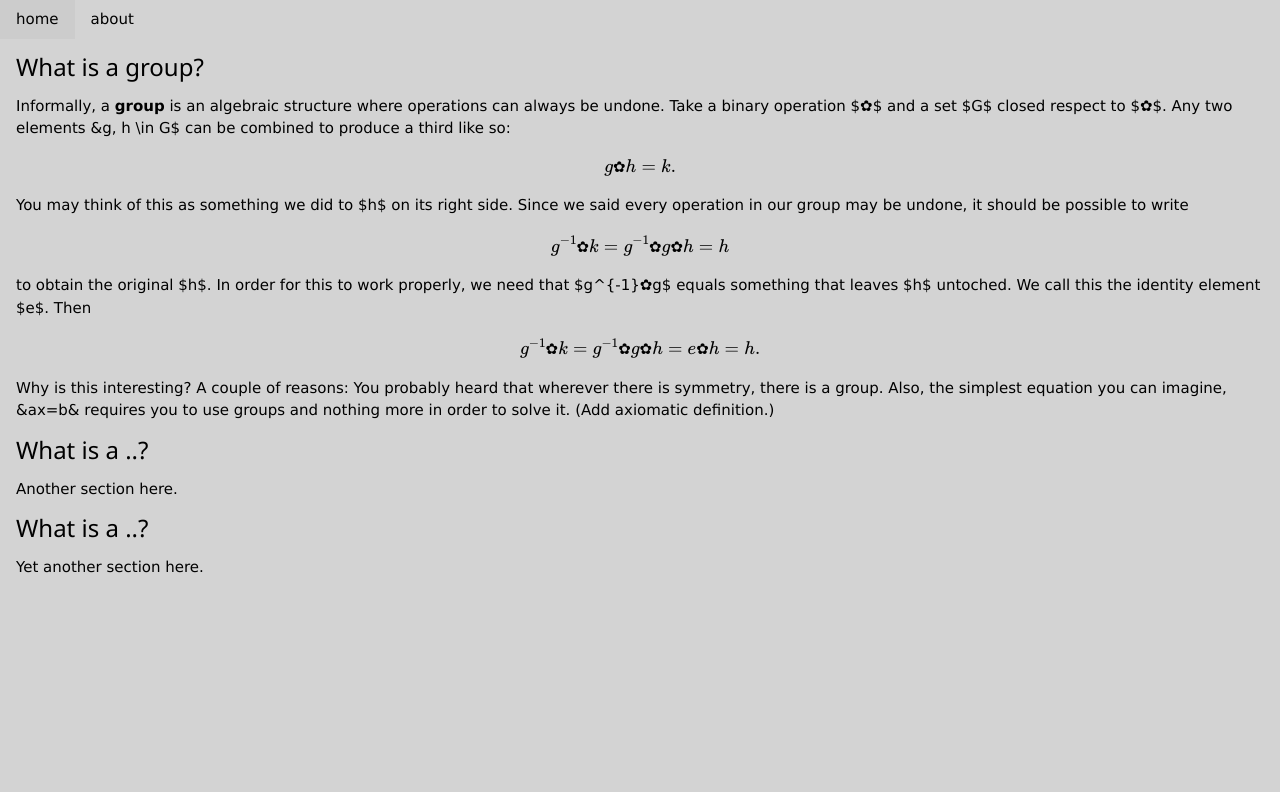
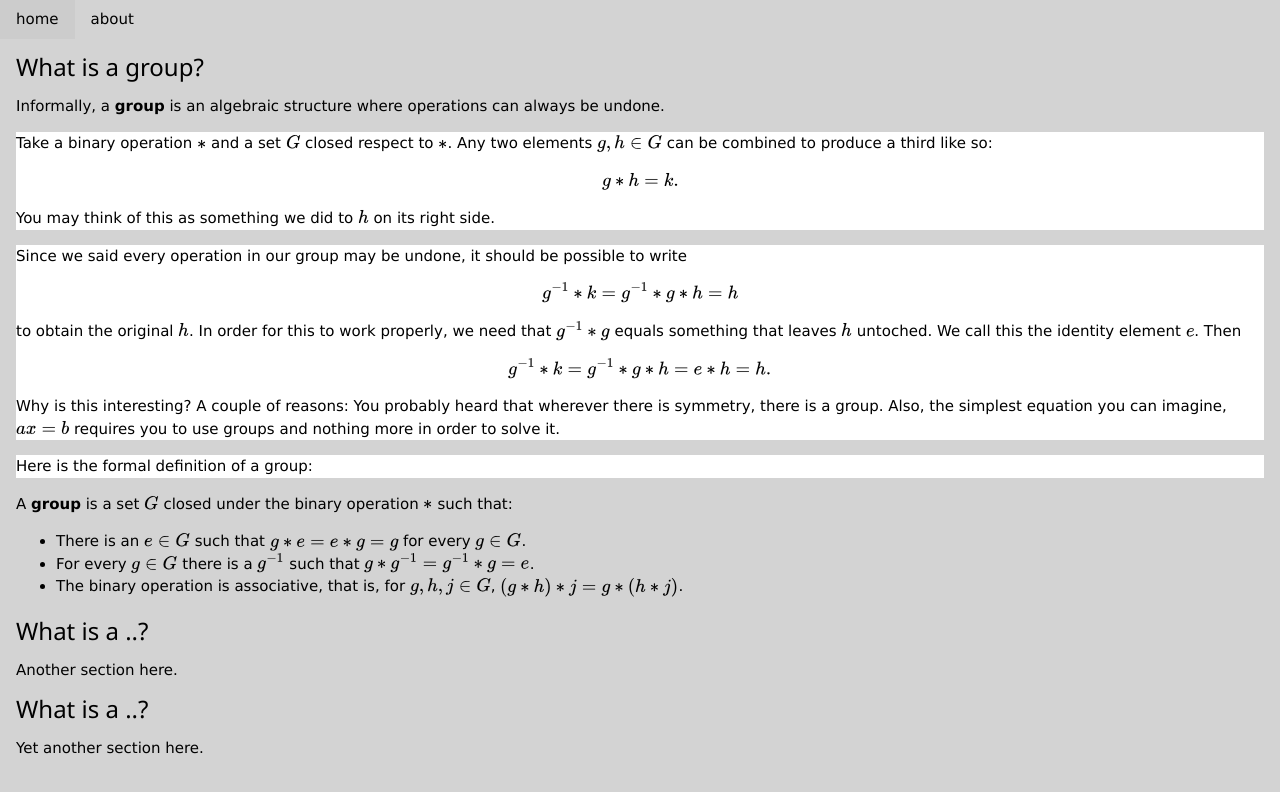
Before and after one commit to ramcam/mathpage, a plain HTML site: page index.html in a window 1280 px wide. Drawn offline with nearby package versions, Linux system fonts and the light colour scheme.

Commit message:
Fixed mathjax not typesetting inline math when moved to external .js file. Removed mathjax config file.

```diff
--- a/content/01_groups_intro.html
+++ b/content/01_groups_intro.html
@@ -1,29 +1,56 @@
 <h3>What is a group?</h3>
 
-Informally, a <b>group</b> is an algebraic structure where
-operations can always be undone.
+<div class="informal-def">
+    Informally, a <b>group</b> is an algebraic structure where
+    operations can always be undone.
+</div>
 
-Take a binary operation $✿$ and a set $G$ closed respect to $✿$.
-Any two elements &g, h \in G$ can be combined to produce a third like so:
-\[
-    g✿h = k.
-\]
-You may think of this as something we did to $h$ on its right side.
+<p>
+Take a binary operation $ * $ and a set $ G $ closed respect to $ * $.
+Any two elements $ g, h \in G $ can be combined to produce a third like so:
+$$
+    g*h = k.
+$$
+You may think of this as something we did to $ h $ on its right side.
+</p>
+<p>
 Since we said every operation in our group may be undone,
 it should be possible to write
-\[
-    g^{-1}✿k = g^{-1}✿g✿h = h
-\]
+$$
+    g^{-1}*k = g^{-1}*g*h = h
+$$
 to obtain the original $h$. In order for this to work properly,
-we need that $g^{-1}✿g$ equals something that leaves $h$ untoched.
-We call this the identity element $e$. Then
-\[
-    g^{-1}✿k = g^{-1}✿g✿h = e✿h = h.
-\]
+we need that $ g^{-1}*g $ equals something that leaves $ h $ untoched.
+We call this the identity element $ e $. Then
+$$
+    g^{-1}*k = g^{-1}*g*h = e*h = h.
+$$
 
 Why is this interesting? A couple of reasons:
 You probably heard that wherever there is symmetry, there is a group.
-Also, the simplest equation you can imagine, &ax=b& requires you to use
+Also, the simplest equation you can imagine, $ ax = b $ requires you to use
 groups and nothing more in order to solve it.
 
-(Add axiomatic definition.)
+</p>
+
+<p>Here is the formal definition of a group:</p>
+
+<div class="def">
+    A <b>group</b> is a set $ G $ closed under the binary operation $ * $
+    such that:
+    <ul>
+        <li>
+            There is an $ e \in G $ such that $ g*e = e*g = g $
+            for every $ g \in G $.
+        </li>
+        <li>
+            For every $ g \in G $ there is a $ g^{-1} $ such that
+            $ g*g^{-1} = g^{-1}*g = e $.
+        </li>
+        <li>
+            The binary operation is associative, that is,
+            for $ g, h, j \in G $, $ (g*h)*j = g*(h*j) $.
+        </li>
+    </ul>
+
+</p>
--- a/index.html
+++ b/index.html
@@ -5,10 +5,19 @@
 <meta name="viewport" content="width=device-width,initial-scale=1">
 
 <!-- MathJax support -->
-<script src="mathjax_config.js" defer></script>
-<script src="https://polyfill.io/v3/polyfill.min.js?features=es6"></script>
-<script id="MathJax-script" async src="https://cdn.jsdelivr.net/npm/mathjax@3/es5/tex-mml-chtml.js"></script>
-
+<script>
+MathJax = {
+      tex: {
+        inlineMath: [['$', '$'], ['\\(', '\\)']]
+      },
+      svg: {
+        fontCache: 'global'
+      }
+    };
+</script>
+<script type="text/javascript" id="MathJax-script" async
+    src="https://cdn.jsdelivr.net/npm/mathjax@3/es5/tex-svg.js">
+</script>
 <head>
     <!-- jQuery -->
     <script src="https://ajax.googleapis.com/ajax/libs/jquery/3.6.3/jquery.min.js"></script>
--- a/js/include.js
+++ b/js/include.js
@@ -1,10 +1,4 @@
 loadHtml = function(filepath, filenames){
-  /*var filepath = "content/"
-  var filenames = [
-      "01_groups_intro",
-      "02_groups_intro2",
-      "03_new_post"
-      ]*/
   var html = ""
   for(let i=0; i<filenames.length; i++){
       html += "<div class='external-content' id="+filenames[i]+"></div>"
```
Also changed, not shown: about.html (+0 -3 lines), js/mathjax_config.js (deleted, +0 -8 lines).
